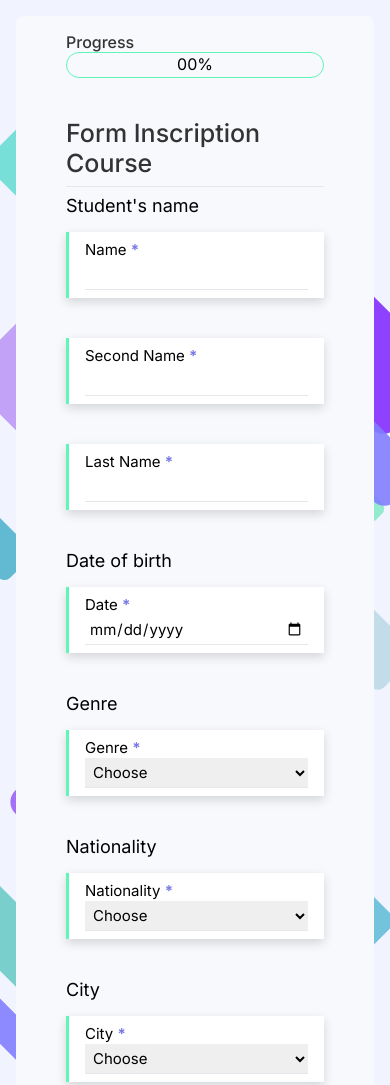
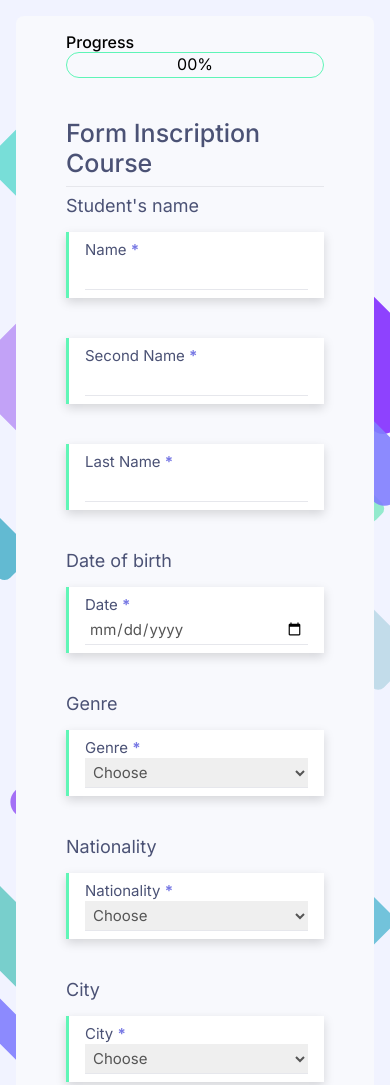
Before and after one commit to HunigoleSan/form-validation-hunigole, a plain HTML site: page index.html in a window 390 px wide. Shown: the top 1085 px of the page. Drawn offline with Linux system fonts and the light colour scheme; a script that the page names is missing.

Commit message:
arreglando error de cambio de color de mensaje en nationality select por parte de cell phone, tambien se cambio los colores de las letras

```diff
--- a/css/form_course.css
+++ b/css/form_course.css
@@ -74,7 +74,7 @@ body:has(.open){
     padding-top: 4rem;
 }
 .header__title{
-    color: var(--text-black-1);
+    color: var(--text-air-force-blue);
     font-size: 2.5rem;
     font-weight: 500;
     padding-bottom: .8rem;
@@ -105,6 +105,7 @@ body:has(.open){
     width: 100%
 }
 .form__subTitle{
+    color: var(--text-air-force-blue);
     padding-bottom: 1.6rem;
     font-weight: 400;
     font-size: 1.8rem;
@@ -128,6 +129,7 @@ body:has(.open){
 .form__label{
     font-size: 1.5rem;
     line-height: 2rem;
+    color: var(--text-air-force-blue);
 
 }
 
@@ -140,6 +142,10 @@ body:has(.open){
     border-bottom: 1px solid var(--border-grey);
     font-size: 1.5rem;
     width: 100%;
+    color: #555555;
+}
+.form__control:placeholder-shown{
+    color: red;
 }
 .form__submit{
     border: 0px;
--- a/css/var.css
+++ b/css/var.css
@@ -4,7 +4,7 @@
     --soft-grey: rgba(248,249,253,100%);
     --fluorescent-green: rgba(79,245,176,90%);
 
-    --text-black-1: #333333;
+    --text-air-force-blue: #4B5275;
     --border-grey: #E6E7EC;
     --border-red: rgb(255, 62, 62);
     --border-green: rgba(79,245,176,90%);
--- a/js/nationality-select.js
+++ b/js/nationality-select.js
@@ -48,6 +48,7 @@ window.addEventListener("DOMContentLoaded", function () {
             labelCell.classList.add("form-not-event")
             cell_error_HTML.classList.remove("meesageAnimation")
             cell_error_HTML.classList.add("meesageAnimation")
+            cell_error_HTML.classList.remove("form__message-error")
             cellPrevious.classList.add("form__input-border-default")
             cellPrevious.classList.add("form-select-default")
             cellPrevious.classList.remove("form__input-border-error")
```
